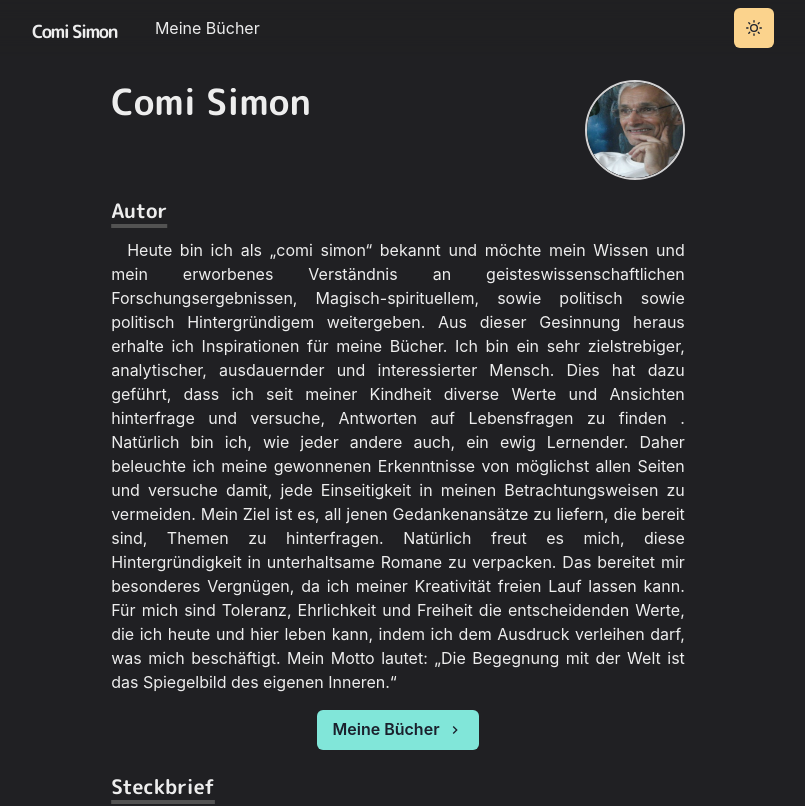
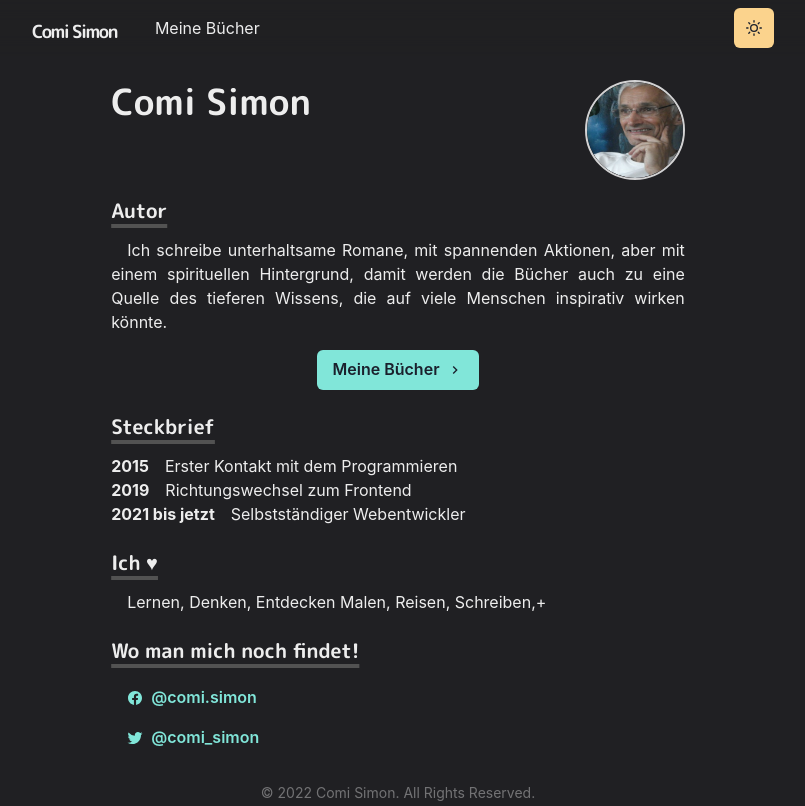
Before and after one commit to 28n/comi-simon, a Next.js app: page / in a window 1280 px wide. Shown: the top 806 px of the page, without its empty margins (242-1047 px from the left). Built offline with nearby package versions, Linux system fonts and the light colour scheme.

Commit message:
i like bananas

```diff
--- a/pages/index.js
+++ b/pages/index.js
@@ -83,26 +83,9 @@ const Home = () => (
           Autor
         </Heading>
         <Paragraph>
-          Heute bin ich als „comi simon“ bekannt und möchte mein Wissen und mein
-          erworbenes Verständnis an geisteswissenschaftlichen
-          Forschungsergebnissen, Magisch-spirituellem, sowie politisch sowie
-          politisch Hintergründigem weitergeben. Aus dieser Gesinnung heraus
-          erhalte ich Inspirationen für meine Bücher. Ich bin ein sehr
-          zielstrebiger, analytischer, ausdauernder und interessierter Mensch.
-          Dies hat dazu geführt, dass ich seit meiner Kindheit diverse Werte und
-          Ansichten hinterfrage und versuche, Antworten auf Lebensfragen zu
-          finden . Natürlich bin ich, wie jeder andere auch, ein ewig Lernender.
-          Daher beleuchte ich meine gewonnenen Erkenntnisse von möglichst allen
-          Seiten und versuche damit, jede Einseitigkeit in meinen
-          Betrachtungsweisen zu vermeiden. Mein Ziel ist es, all jenen
-          Gedankenansätze zu liefern, die bereit sind, Themen zu hinterfragen.
-          Natürlich freut es mich, diese Hintergründigkeit in unterhaltsame
-          Romane zu verpacken. Das bereitet mir besonderes Vergnügen, da ich
-          meiner Kreativität freien Lauf lassen kann. Für mich sind Toleranz,
-          Ehrlichkeit und Freiheit die entscheidenden Werte, die ich heute und
-          hier leben kann, indem ich dem Ausdruck verleihen darf, was mich
-          beschäftigt. Mein Motto lautet: „Die Begegnung mit der Welt ist das
-          Spiegelbild des eigenen Inneren.“
+          Ich schreibe unterhaltsame Romane, mit spannenden Aktionen, aber mit einem spirituellen
+          Hintergrund, damit werden die Bücher auch zu eine Quelle des tieferen Wissens, die auf viele
+          Menschen inspirativ wirken könnte.
         </Paragraph>
         <Box align="center" my={4}>
           <NextLink href="/books" passHref scroll={false}>
```
Also changed, not shown: pages/books/sozialetrinitaet.js (added).
